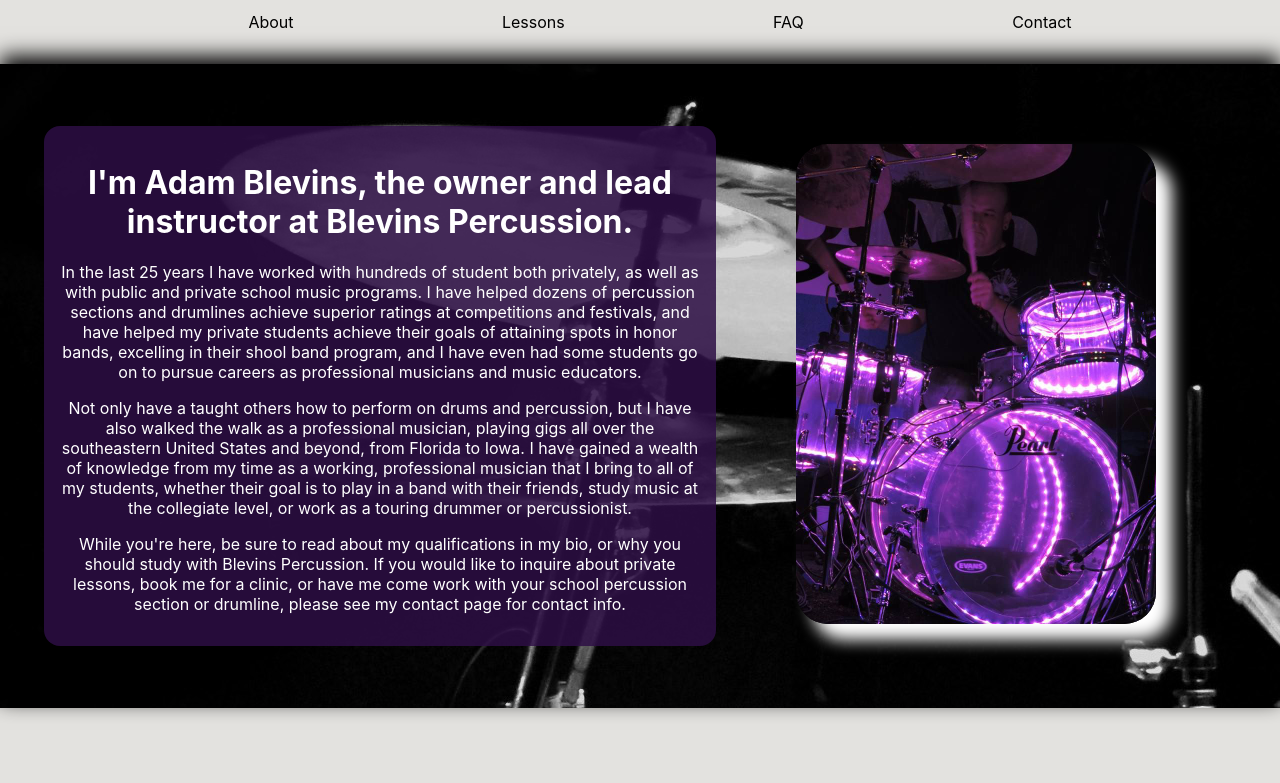
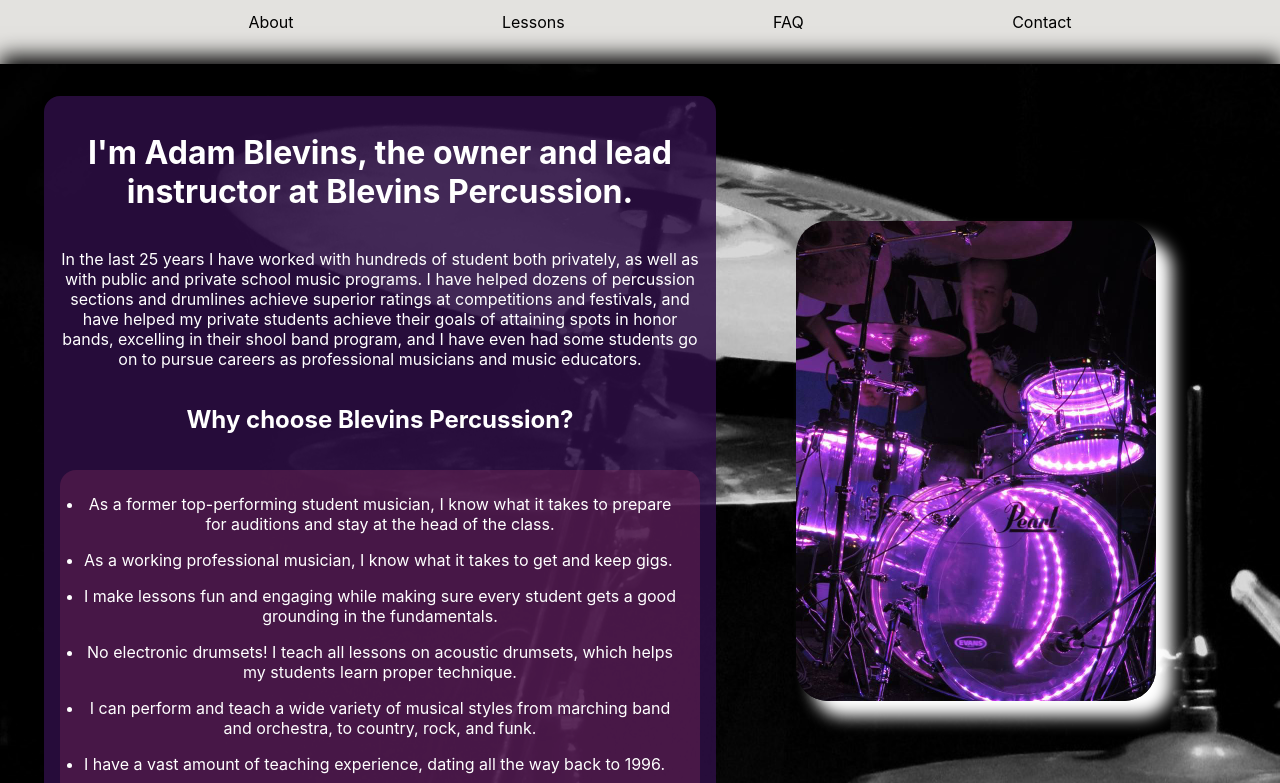
Before and after one commit to blevinspercussion/drum-lessons-website, a React (Create React App) app: page / in a window 1280 px wide. Shown: the part 260-1043 px from the top of the page. Built offline with nearby package versions, Linux system fonts and the light colour scheme; a web font is replaced by a local one.

Commit message:
Reworked the home page and add some css styling

```diff
--- a/src/App.css
+++ b/src/App.css
@@ -1,6 +1,7 @@
 :root {
   --main-bg-color: #e3e2df;
   --secondary-bg-color: #2d0f45d9;
+  --tertiary-bg-color: #8A2E6055;
   --main-text-color: black;
   --hilight-text-color: #9a1750;
 }
@@ -38,6 +39,8 @@
   color: #61dafb;
 }
 
+
+
 @keyframes App-logo-spin {
   from {
     transform: rotate(0deg);
--- a/src/components/Intro.jsx
+++ b/src/components/Intro.jsx
@@ -18,7 +18,7 @@ function Intro () {
                     musicians and music educators.
                 </p>
 
-                <p>
+                {/* <p>
                     Not only have a taught others how to perform on drums and percussion, but I have also walked the
                     walk as a professional musician, playing gigs all over the southeastern United States and beyond,
                     from Florida to Iowa. I have gained a wealth of knowledge from my time as a working, professional
@@ -30,7 +30,28 @@ function Intro () {
                     Blevins Percussion. If you would like to inquire about private lessons, book me for a clinic, or
                     have me come work with your school percussion section or drumline, please see my contact page for
                     contact info.
-                </p>
+                </p> */}
+                <h2>Why choose Blevins Percussion?</h2>
+                <ul className='list'>
+                    <li>
+                        As a former top-performing student musician, I know what it takes to prepare for auditions and stay at the head of the class.
+                    </li>
+                    <li>
+                        As a working professional musician, I know what it takes to get and keep gigs.
+                    </li>
+                    <li>
+                        I make lessons fun and engaging while making sure every student gets a good grounding in the fundamentals.
+                    </li>
+                    <li>
+                        No electronic drumsets! I teach all lessons on acoustic drumsets, which helps my students learn proper technique.
+                    </li>
+                    <li>
+                        I can perform and teach a wide variety of musical styles from marching band and orchestra, to country, rock, and funk.
+                    </li>
+                    <li>
+                        I have a vast amount of teaching experience, dating all the way back to 1996.
+                    </li>
+                </ul>
             </div>
 
             <div>
--- a/src/components/components.css
+++ b/src/components/components.css
@@ -49,6 +49,8 @@
 }
 
 .text-box {
+    display: flex;
+    flex-direction: column;
     max-width: 50vw;
     background-color: var(--secondary-bg-color);
     padding: 1rem;
@@ -109,6 +111,21 @@ iframe {
     max-width: 75vw;
 }
 
+.list {
+    display: flex;
+    flex-direction: column;
+    align-items: flex-start;
+    padding: 1rem;
+    background-color: var(--tertiary-bg-color);
+    border-radius: 1rem;
+  }
+
+.list li {
+    margin: 0.5rem;
+  }
+
+
+
 @media only screen and (max-width: 480px) {
 
     .head {
```
